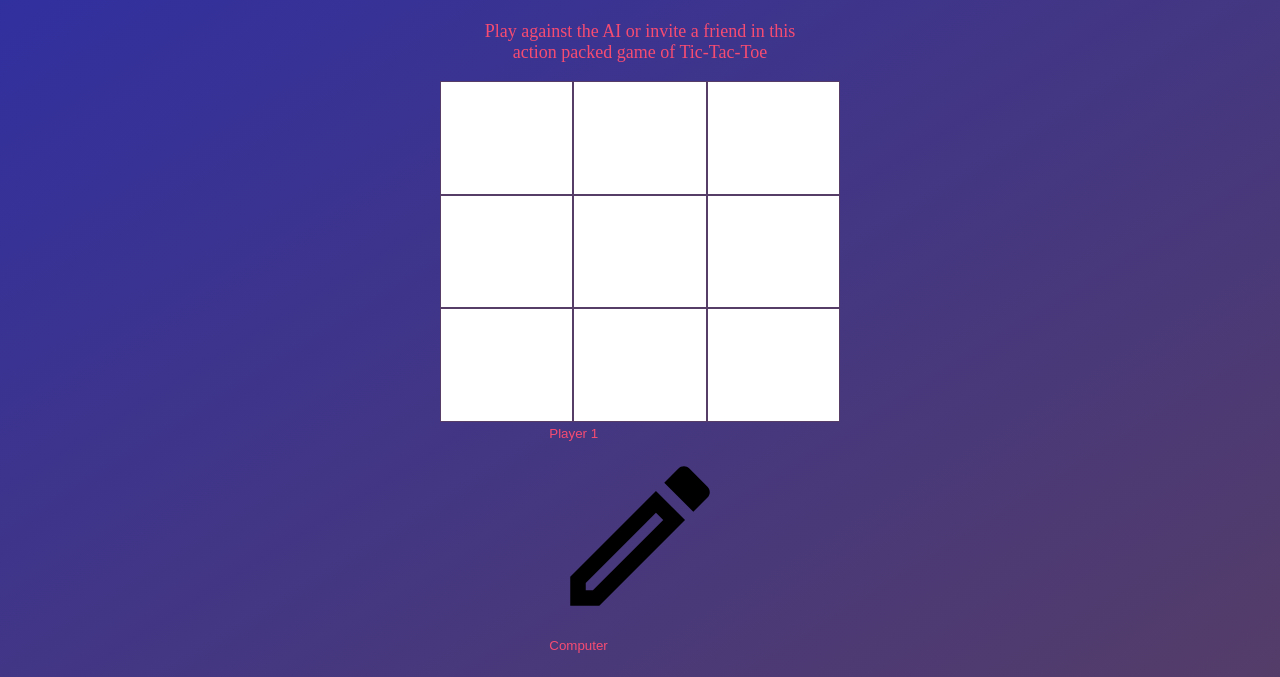
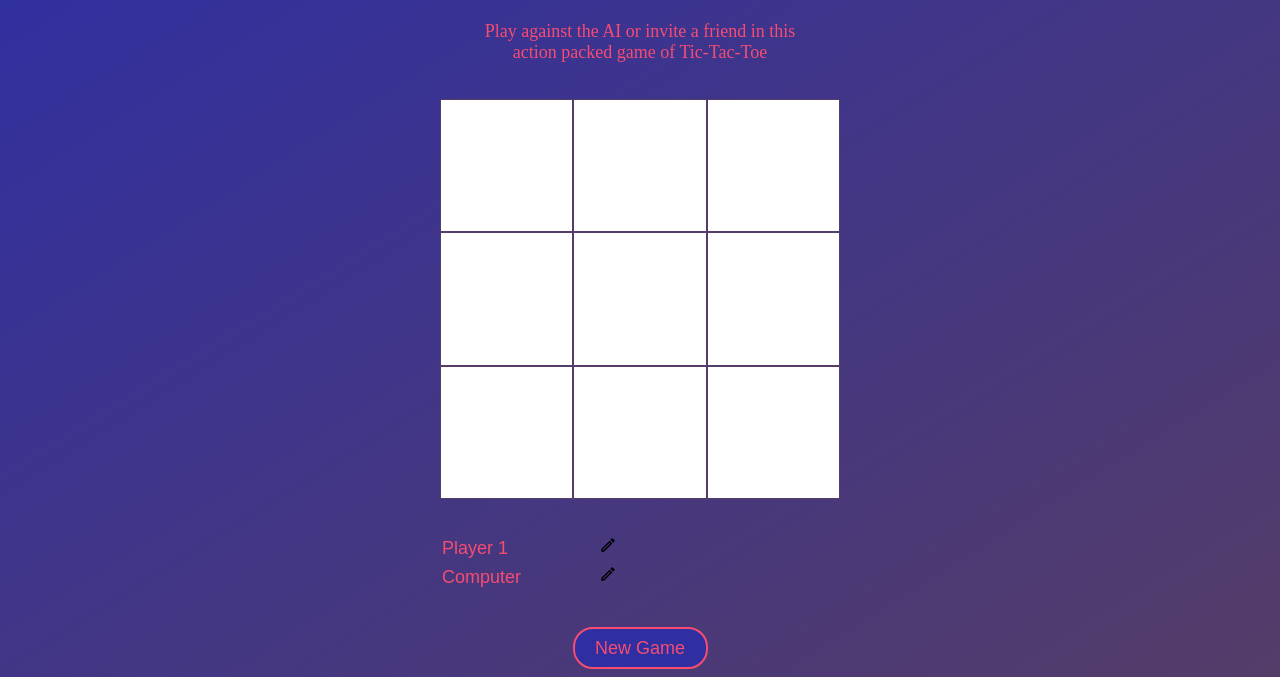
Before and after one commit to NummNuttzCDXX/tic-tac-toe, a plain HTML site: page index.html in a window 1280 px wide. Both pictures are taken after a click on the button "New Game". Shown: the part 87-764 px from the top of the page. Drawn offline with Linux system fonts and the light colour scheme.

Commit message:
Style name inputs and size icon -- Also size container they are in

```diff
--- a/style.css
+++ b/style.css
@@ -96,6 +96,9 @@ body {
 
 .player-names {
     display: none;
+    justify-content: space-between;
+    align-items: center;
+    width: 50vh;
 }
 
 .player-names input {
@@ -103,6 +106,14 @@ body {
     background-color: #ffffff00;
     border: none;
     color: var(--accentLT);
+    font-size: 1rem;
+
+    width: 15ch;
+    height: 1.5rem;
+}
+
+.player-names img {
+    width: 1rem;
 }
 
 footer {
```
